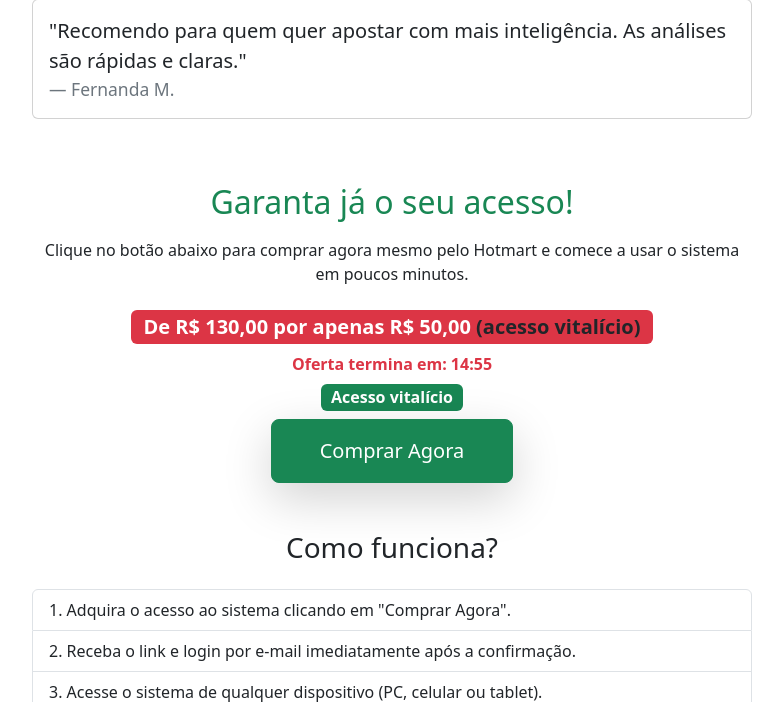
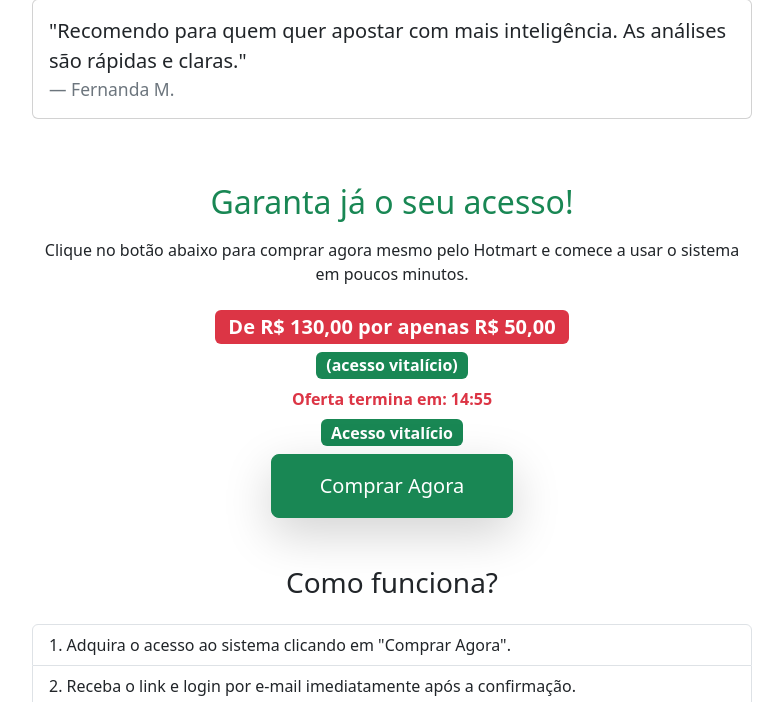
Before and after one commit to brasmidvr/megasenaia, a Flask app: page / in a window 1280 px wide. Shown: the part 2611-3313 px from the top of the page, without its empty margins (248-1031 px from the left). Run offline with Flask 3, Linux system fonts and the light colour scheme; some libraries are stand-ins or nearby versions.

Commit message:
Remove '(acesso vitalício)' do span do preço e coloca em linha separada em todos os blocos

```diff
--- a/templates/landing.html
+++ b/templates/landing.html
@@ -142,7 +142,10 @@
             <h2 class="mb-3 text-success">Garanta já o seu acesso!</h2>
             <p class="mb-4">Clique no botão abaixo para comprar agora mesmo pelo Hotmart e comece a usar o sistema em poucos minutos.</p>
             <div class="mb-2">
-                <span class="badge bg-danger fs-5">De R$ 130,00 por apenas <strong>R$ 50,00</strong> <span class="text-dark">(acesso vitalício)</span></span>
+                <span class="badge bg-danger fs-5">De R$ 130,00 por apenas <strong>R$ 50,00</strong></span>
+            </div>
+            <div class="mb-2">
+                <span class="badge bg-success fs-6">(acesso vitalício)</span>
             </div>
             <!-- Remova outros contadores duplicados dos outros botões -->
             <div class="mb-2">
@@ -280,7 +283,10 @@
     <div class="row mb-5">
         <div class="col-lg-8 mx-auto text-center">
             <div class="mb-2">
-                <span class="badge bg-danger fs-5">De R$ 130,00 por apenas <strong>R$ 50,00</strong> <span class="text-dark">(acesso vitalício)</span></span>
+                <span class="badge bg-danger fs-5">De R$ 130,00 por apenas <strong>R$ 50,00</strong></span>
+            </div>
+            <div class="mb-2">
+                <span class="badge bg-success fs-6">(acesso vitalício)</span>
             </div>
             <div class="mb-2">
                 <span class="fw-bold text-danger">Oferta termina em: <span class="countdown">15:00</span></span>
```
